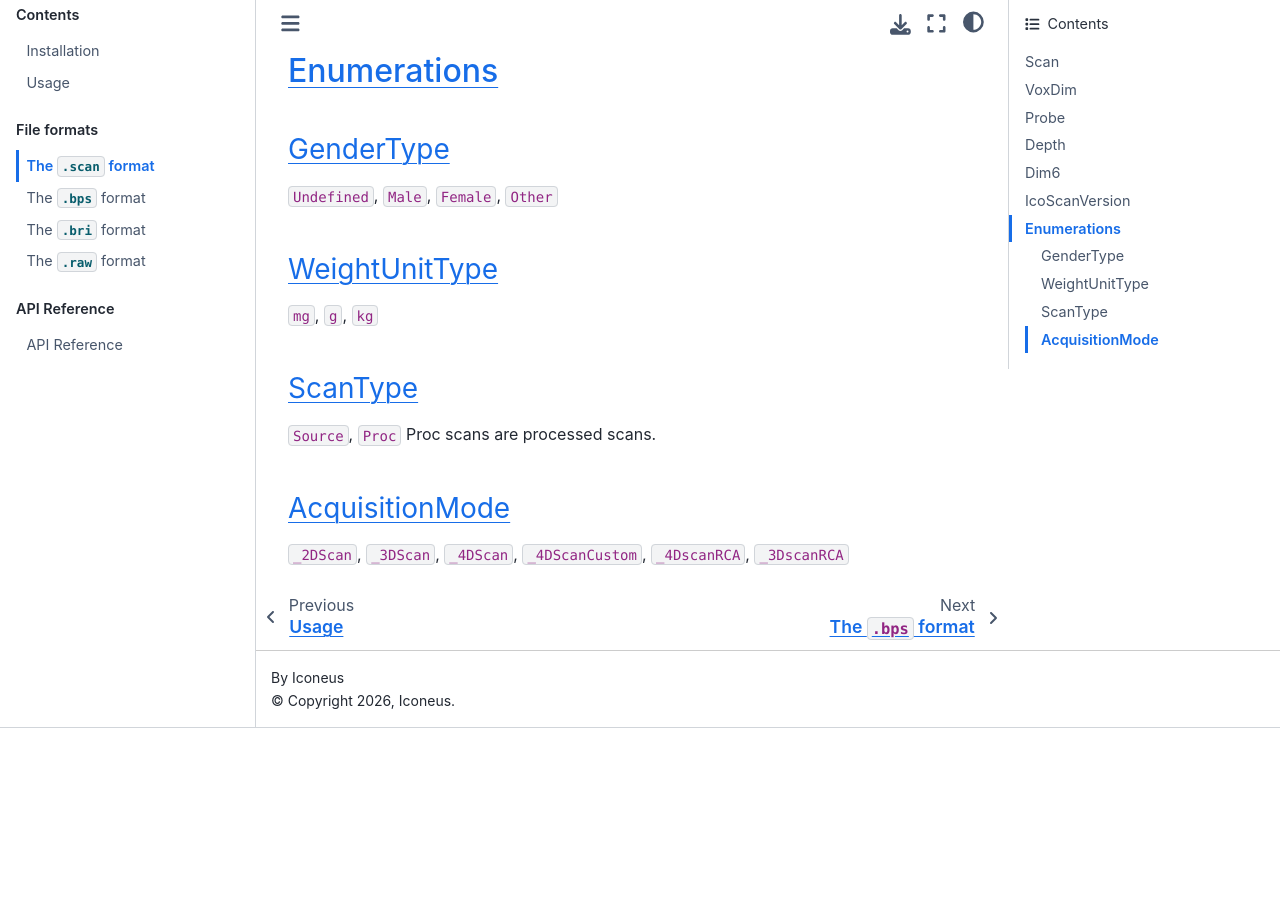
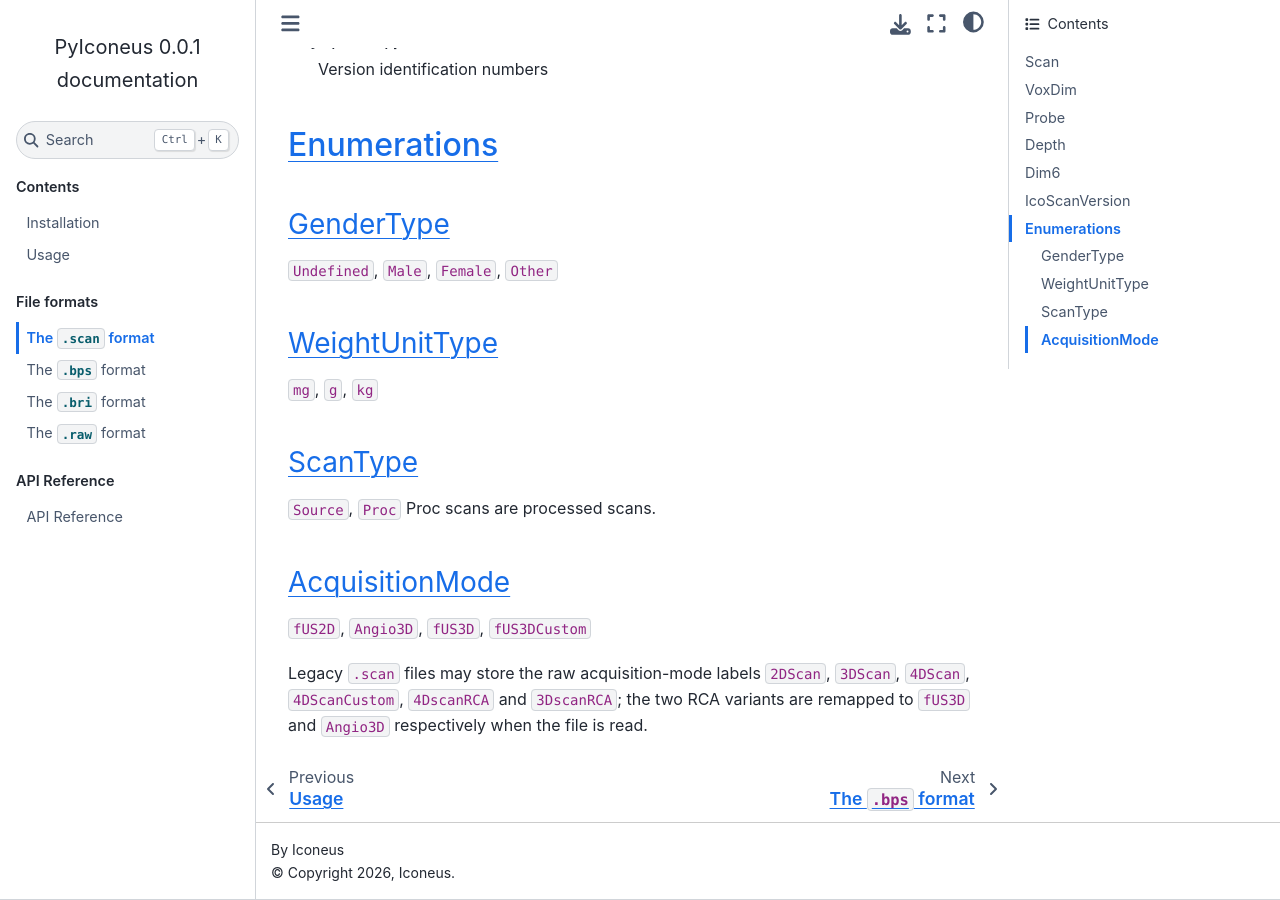
Before and after one commit to Iconeus/PyIconeus, a Sphinx documentation site: the page built from docs/scan_format.rst, in a window 1280 px wide and 900 px high, scrolled down 7036 px. Built offline with Sphinx 7.4.7 and the Sphinx Book theme 1.1.4, drawn with Linux system fonts in a browser that asks for light colours; before the commit the page ends 7764 px from its top, so only the background shows below that; some of the changed text lies outside the part shown.

Commit message:
docs: fix AcquisitionMode enum names, missing weightUnit field, and formatting nits
- AcquisitionMode was documenting raw legacy .scan string labels instead of
  the actual IntEnum members (fUS2D, Angio3D, fUS3D, fUS3DCustom); add a
  note on the legacy RCA labels that remap to fUS3D/Angio3D
- Document the weightUnit attribute, referenced by weight but never listed
- Fix tab-indented RST field descriptions in raw_format.rst/roi_format.rst
  (same class of bug fixed for usage.rst in PR #3)
- Fix stray italics, double space, and Windows venv activation command
  mismatch between README.md and installation.rst

```diff
--- a/docs/raw_format.rst
+++ b/docs/raw_format.rst
@@ -15,7 +15,7 @@ Attributes
 +++++++++++++
 
 metadata : MetaData
-	metadata of the raw file (mandatory)
+    metadata of the raw file (mandatory)
 
 data : np.ndarray
     NumPy array containing the complex IQ data after beamforming. The leading
@@ -75,4 +75,4 @@ blocks and a ``RuntimeWarning`` is emitted. ``blockEnd`` smaller than
 ``blockStart`` raises ``RuntimeError``.
 
 acquisitionMode : str
-	Type of acquisition
+    Type of acquisition
--- a/docs/roi_format.rst
+++ b/docs/roi_format.rst
@@ -30,7 +30,7 @@ color : tuple[float, float, float]
     Normalized (R, G, B) vector with three components in the range 0..1.
 
 vertices : np.ndarray
-	(N, 3) array: each row containing the (x, y, z) coordinates of the vertex
+    (N, 3) array: each row containing the (x, y, z) coordinates of the vertex
 
 faces : np.ndarray
     (N, 3) array: three zero-based indices per row, each referring to
--- a/docs/scan_format.rst
+++ b/docs/scan_format.rst
@@ -70,6 +70,9 @@ subjectDescription : str
 weight : float
     Weight of the subject, in **weightUnit**
 
+weightUnit : :class:`~pyiconeus.models.Scan.WeightUnitType`
+    Unit of the **weight** value
+
 Acquisition parameters
 ++++++++++++++++++++++++
 
@@ -86,7 +89,7 @@ probe : :class:`~pyiconeus.models.Scan.Probe`
     Description about the probe used for the Acquisition, see the :ref:`probe-section` section below
 
 depth : :class:`~pyiconeus.models.Scan.Depth`
-    Depth far and near of the acquisition, see the :ref:`depth-section` *section below*
+    Depth far and near of the acquisition, see the :ref:`depth-section` section below
 
 ultrafastTransmitFrequency : float
     Frequency of the transmit, in MHz
@@ -266,7 +269,7 @@ IcoScanVersion
 ----------------
 
 major, minor, patch : int
-    Version  identification numbers
+    Version identification numbers
 
 Enumerations
 -------------
@@ -290,5 +293,9 @@ Proc scans are processed scans.
 AcquisitionMode
 ++++++++++++++++
 
-``_2DScan``, ``_3DScan``, ``_4DScan``, ``_4DScanCustom``, ``_4DscanRCA``,
-``_3DscanRCA``
+``fUS2D``, ``Angio3D``, ``fUS3D``, ``fUS3DCustom``
+
+Legacy ``.scan`` files may store the raw acquisition-mode labels ``2DScan``,
+``3DScan``, ``4DScan``, ``4DScanCustom``, ``4DscanRCA`` and ``3DscanRCA``;
+the two RCA variants are remapped to ``fUS3D`` and ``Angio3D`` respectively
+when the file is read.
```
Also changed, not shown: README.md (+2 -2 lines).
